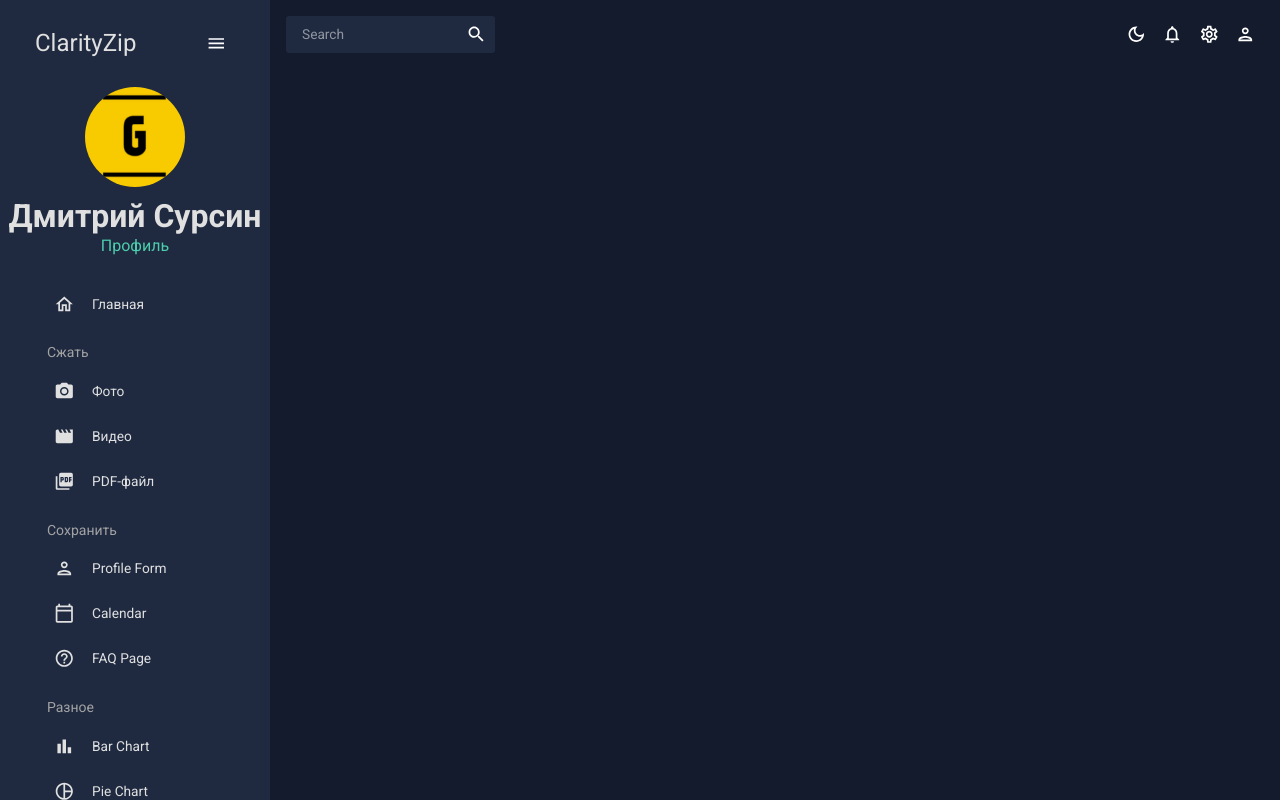
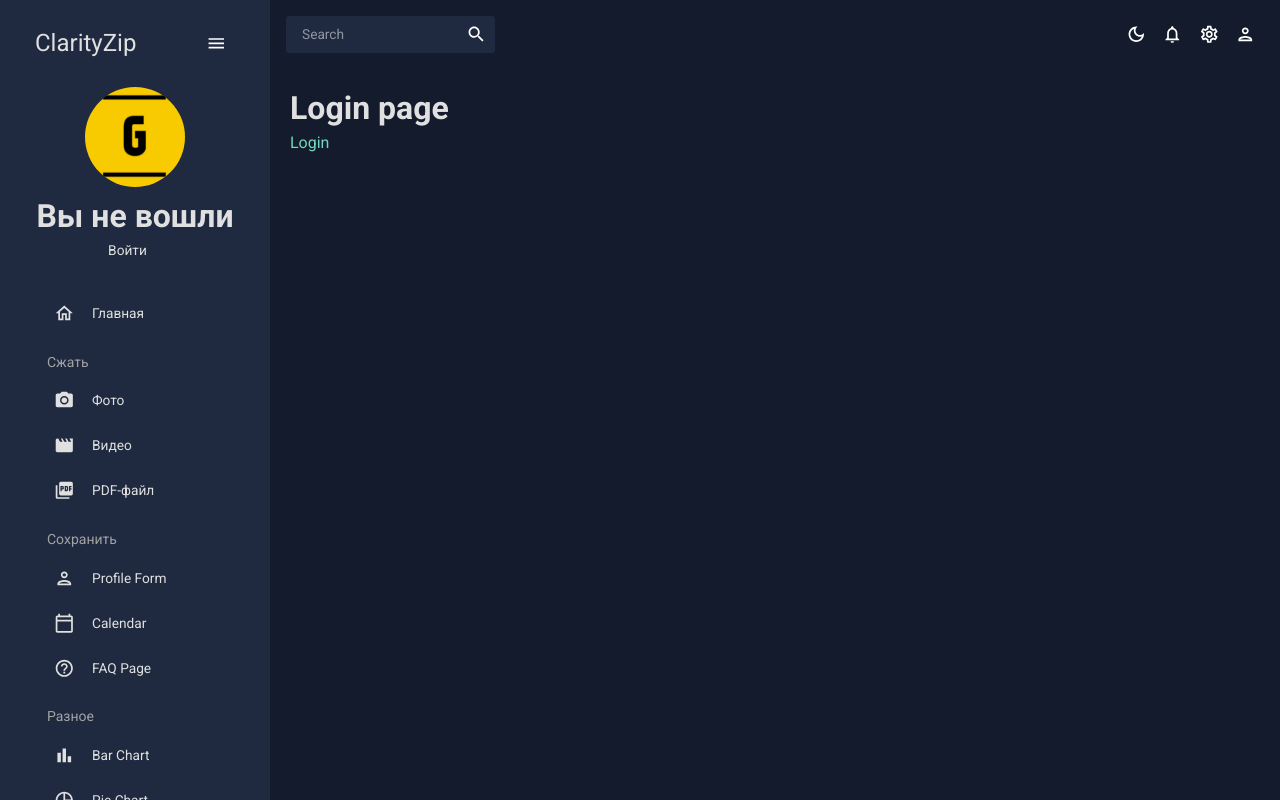
Before and after one commit to sursindmitry/clarity-zip, a React (Create React App) app in the folder src/frontend/: page /login in a window 1280 px wide. Built offline with nearby package versions, Linux system fonts and the light colour scheme.

Commit message:
Add Login

```diff
--- a/src/frontend/src/App.js
+++ b/src/frontend/src/App.js
@@ -15,6 +15,7 @@ import Geography from "./scenes/geography"
 import Calendar from "./scenes/calendar"
 import {Routes, Route} from "react-router-dom";
 import Photo from "./scenes/compressed/photo"
+import Login from "./scenes/login";
 
 function App() {
     const [theme, colorMode] = useMode();
@@ -38,6 +39,7 @@ function App() {
                             <Route path="/faq" element={<FAQ/>}/>
                             <Route path="/geography" element={<Geography/>}/>
                             <Route path="/calendar" element={<Calendar/>}/>
+                            <Route path="/login" element={<Login/>}/>
                         </Routes>
                     </main>
                 </div>
--- a/src/frontend/src/scenes/faq.jsx
+++ b/src/frontend/src/scenes/faq/index.jsx
@@ -1,10 +1,10 @@
 import {Box, Typography, useTheme} from "@mui/material";
-import Header from "../components/Header";
+import Header from "../../components/Header";
 import Accordion from "@mui/material/Accordion";
 import AccordionSummary from "@mui/material/AccordionSummary";
 import AccordionDetails from "@mui/material/AccordionDetails";
 import ExpandMoreIcon from "@mui/icons-material/ExpandMore";
-import {tokens} from "../theme"
+import {tokens} from "../../theme"
 
 const FAQ = () => {
     const theme = useTheme();
--- a/src/frontend/src/scenes/global/Sidebar.jsx
+++ b/src/frontend/src/scenes/global/Sidebar.jsx
@@ -19,6 +19,7 @@ import MapOutlinedIcon from "@mui/icons-material/MapOutlined";
 import {Box, IconButton, Typography, useTheme} from "@mui/material";
 import 'react-pro-sidebar/dist/css/styles.css';
 import {Link} from "react-router-dom";
+
 
 const Item = ({title, to, icon, selected, setSelected}) => {
     const theme = useTheme();
@@ -104,8 +105,19 @@ const Sidebar = () => {
 
                             <Box textAlign="center">
                                 <Typography variant="h2" color={colors.grey[100]} fontWeight="bold"
-                                            sx={{margin: "10px 0 0 0"}}>Дмитрий Сурсин </Typography>
-                                <Typography variant="h5" color={colors.greenAccent[500]}>Профиль</Typography>
+                                            sx={{margin: "10px 0 0 0"}}>Вы не вошли</Typography>
+                                <Typography
+                                    variant="h5"
+                                    style={{cursor:"pointer"}}
+                                    color={colors.greenAccent[500]}
+                                >
+                                    <Item
+                                        title="Войти"
+                                        to="/login"
+                                        selected={selected}
+                                        setSelected={setSelected}
+                                    />
+                                </Typography>
                             </Box>
                         </Box>
                     )}
--- /dev/null
+++ b/src/frontend/src/scenes/login/index.jsx
@@ -0,0 +1,16 @@
+import {Box, IconButton, Typography, useTheme} from "@mui/material";
+import Header from "../../components/Header";
+import {tokens} from "../../theme";
+
+
+const Login = ()=>{
+    const theme = useTheme();
+    const colors = tokens(theme.palette.mode);
+
+    return(
+        <Box m="20px">
+            <Header title="Login page" subtitle="Login"/>
+        </Box>
+    )
+}
+export default Login;
```
